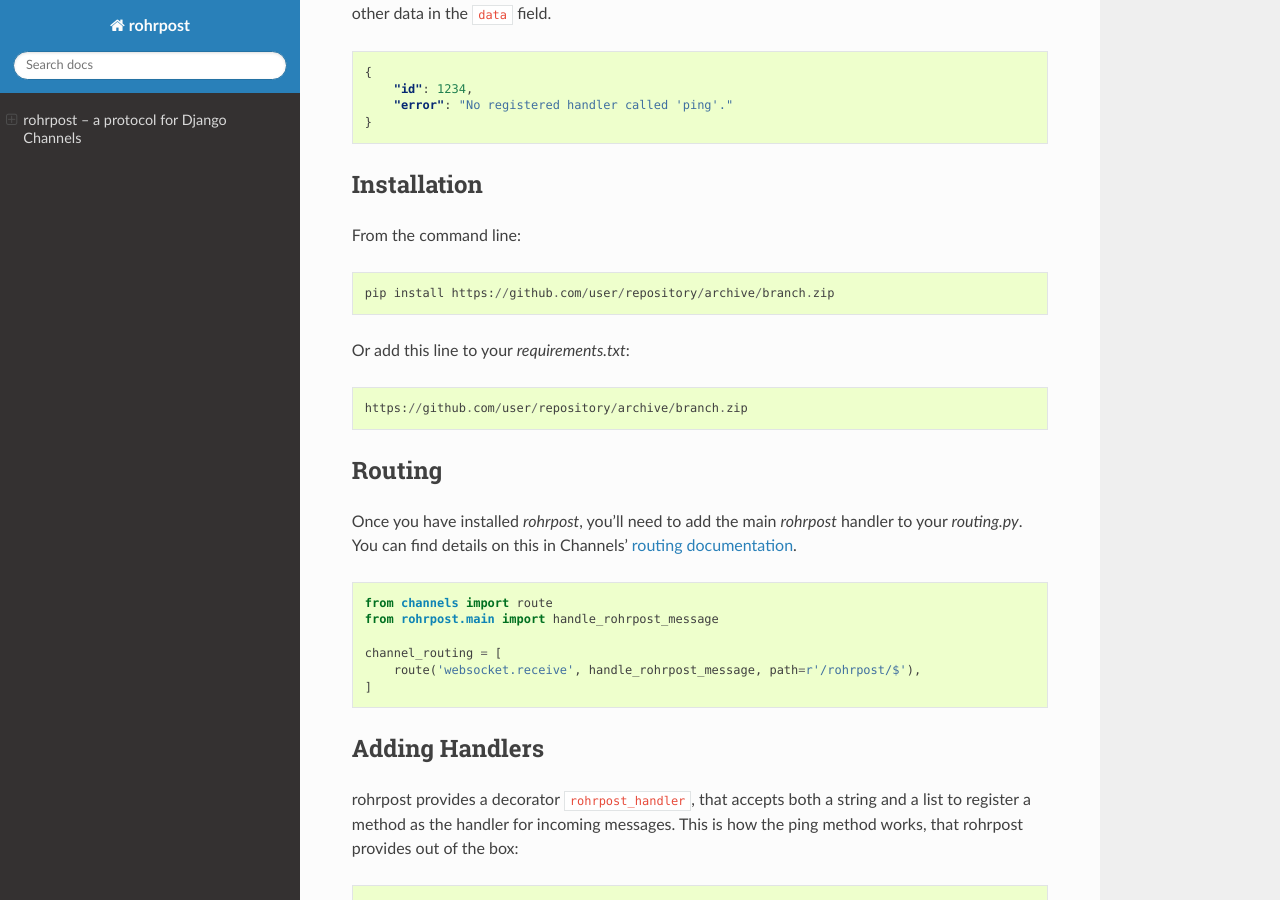
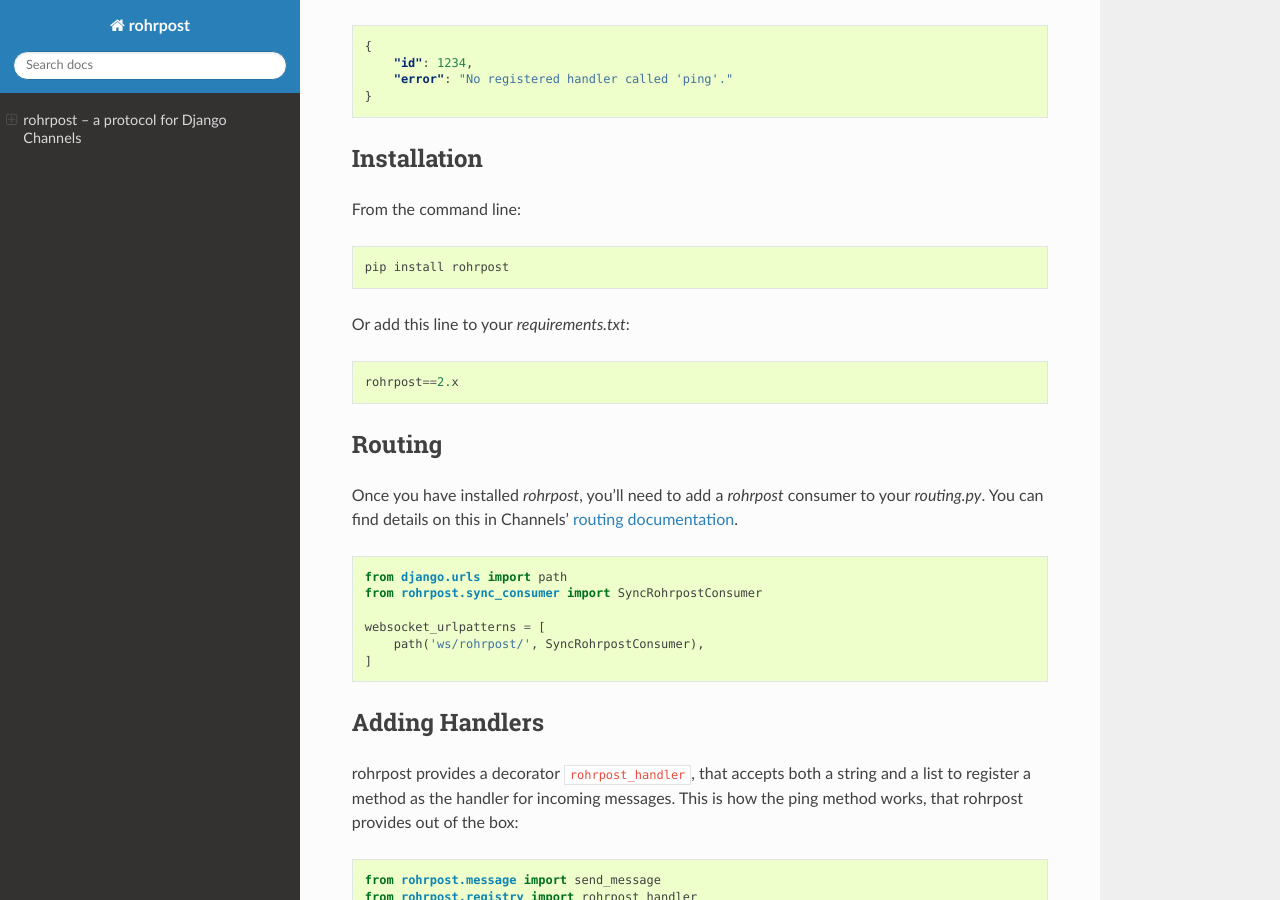
Before and after one commit to axsemantics/rohrpost, a Sphinx documentation site: the page built from doc/index.rst, in a window 1280 px wide and 900 px high, scrolled down 956 px. Built offline with Sphinx 7.4.7 and the Read the Docs theme 2.0.0, drawn with Linux system fonts in a browser that asks for light colours; some of the changed text lies outside the part shown.

Commit message:
Update documentation

```diff
--- a/doc/index.rst
+++ b/doc/index.rst
@@ -15,9 +15,8 @@
 Protocol
 --------
 
-The rohrpost protocol sits on top of channels_ inside the ``text`` component of
-a channels message. rohrpost expects this ``text`` component to be valid JSON
-with
+The rohrpost protocol sits on top of channels_. rohrpost expects the messages
+to be valid JSON with
 
 - An ``id`` field that rohrpost sends back in the response.
 - A ``type`` field that contains a string defining the message type (and hence,
@@ -54,27 +53,27 @@
 
 From the command line::
 
-    pip install https://github.com/user/repository/archive/branch.zip
+    pip install rohrpost
 
 Or add this line to your `requirements.txt`::
 
-    https://github.com/user/repository/archive/branch.zip
+    rohrpost==2.x
 
 
 Routing
 -------
 
-Once you have installed `rohrpost`, you'll need to add the main `rohrpost`
-handler to your `routing.py`. You can find details on this in Channels'
-`routing documentation`_.
+Once you have installed `rohrpost`, you'll need to add a `rohrpost` consumer
+to your `routing.py`. You can find details on this in Channels' `routing
+documentation`_.
 
 .. code:: Python
 
-    from channels import route
-    from rohrpost.main import handle_rohrpost_message
+    from django.urls import path
+    from rohrpost.sync_consumer import SyncRohrpostConsumer
 
-    channel_routing = [
-        route('websocket.receive', handle_rohrpost_message, path=r'/rohrpost/$'),
+    websocket_urlpatterns = [
+        path('ws/rohrpost/', SyncRohrpostConsumer),
     ]
 
 
@@ -173,4 +172,4 @@
 .. _channels: https://github.com/django/channels
 .. _Django's: http://djangoproject.com/
 .. _rohrpost.js: https://github.com/axsemantics/rohrpost-js
-.. _routing documentation: http://channels.readthedocs.io/en/latest/routing.html
+.. _routing documentation: https://channels.readthedocs.io/en/latest/topics/routing.html
```
